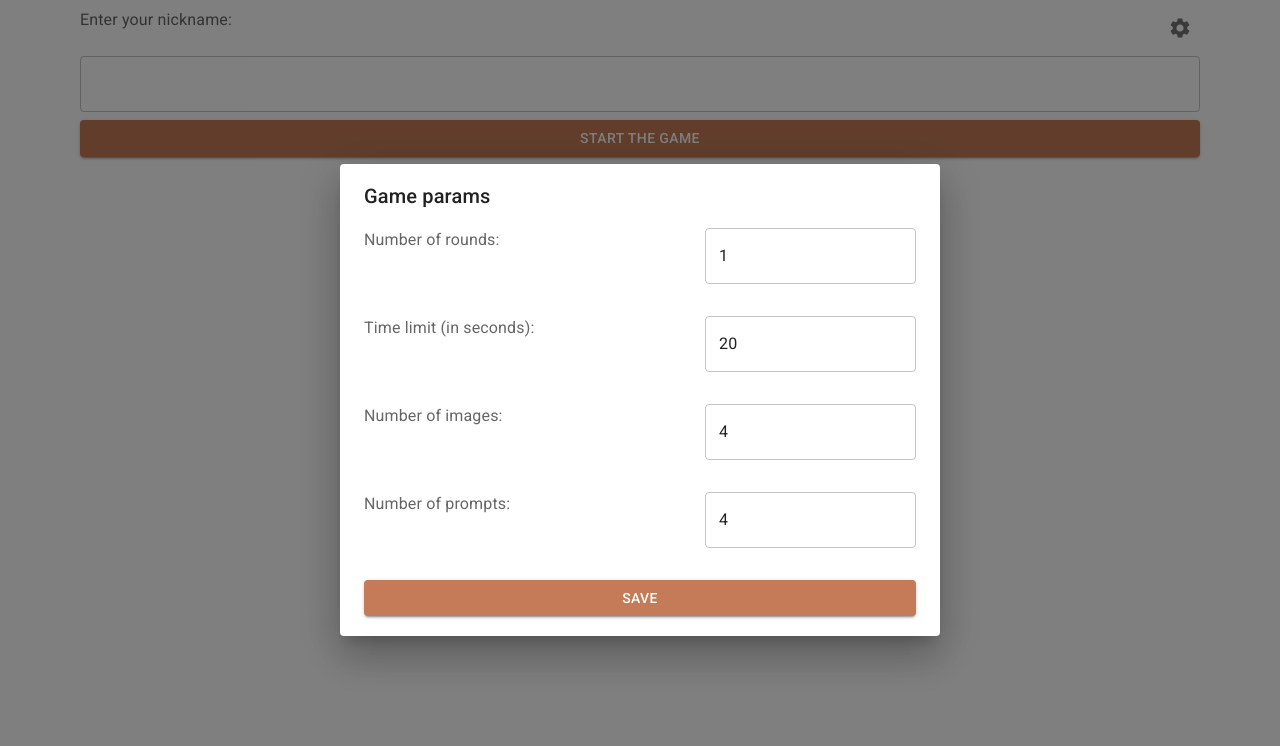
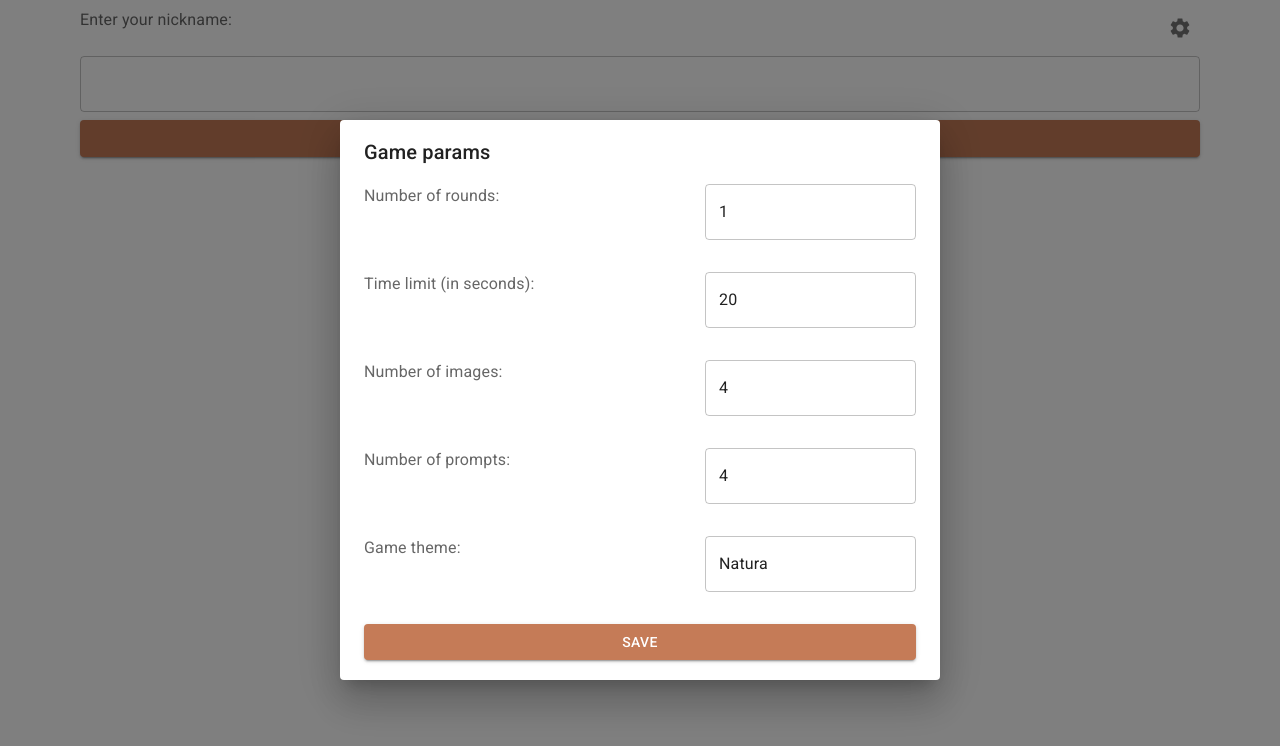
Before and after one commit to Wisien999/IO-AGH-2023, a React (Create React App) app in the folder photo-game-front/: page /start/settings in a window 1280 px wide. Shown: the top 746 px of the page. Built offline with nearby package versions, Linux system fonts and the light colour scheme.

Commit message:
add theme setting

```diff
--- a/photo-game-front/src/contexts/SettingsContext.tsx
+++ b/photo-game-front/src/contexts/SettingsContext.tsx
@@ -5,20 +5,24 @@ export const SettingsContext = createContext<{
     timeLimit: number;
     imageNumber: number;
     promptNumber: number;
+    theme: string;
     setRoundNumber: (r: number) => void;
     setTimeLimit: (r: number) => void;
     setImageNumber: (r: number) => void;
     setPromptNumber: (r: number) => void;
+    setTheme: (r: string) => void;
 
 }>({
     roundNumber: 1,
     timeLimit: 20,
     imageNumber: 4,
     promptNumber: 4,
+    theme: 'Natura',
     setRoundNumber() {},
     setTimeLimit() {},
     setImageNumber() {},
-    setPromptNumber() {}
+    setPromptNumber() {},
+    setTheme() {}
 })
 
 export function SettingsProvider({children}: { children: React.ReactNode }) {
@@ -26,17 +30,20 @@ export function SettingsProvider({children}: { children: React.ReactNode }) {
     const [timeLimit, setTimeLimit] = useState(20);
     const [imageNumber, setImageNumber] = useState(4);
     const [promptNumber, setPromptNumber] = useState(4);
+    const [theme, setTheme] = useState('Natura');
 
     const state = useMemo(() => ({
         roundNumber,
         timeLimit,
         imageNumber,
         promptNumber,
+        theme,
         setRoundNumber,
         setTimeLimit,
         setImageNumber,
-        setPromptNumber
-    }), [roundNumber, timeLimit, imageNumber, promptNumber]);
+        setPromptNumber,
+        setTheme
+    }), [roundNumber, timeLimit, imageNumber, promptNumber, theme]);
 
     return (
         <SettingsContext.Provider value={state}>
--- a/photo-game-front/src/views/SettingsView.tsx
+++ b/photo-game-front/src/views/SettingsView.tsx
@@ -54,6 +54,14 @@ export default function SettingsView() {
                                 value={startContext.promptNumber}
                                 type={'number'}></TextField>
                     </Grid>
+                    <Grid item xs={6}>
+                        <FormLabel>Game theme:</FormLabel>
+                    </Grid>
+                     <Grid item xs={6} display={"flex"} justifyContent={"flex-end"}>
+                        <TextField
+                                onChange={(event) => {startContext.setTheme(event.target.value)}}
+                                value={startContext.theme}></TextField>
+                    </Grid>
                     <Grid xs={12}>
                         <Button
                             onClick={(event) => {
--- a/photo-game-front/src/views/Start.tsx
+++ b/photo-game-front/src/views/Start.tsx
@@ -24,7 +24,8 @@ function Start() {
             'no_of_rounds': settingsContext.roundNumber,
             'no_of_images': settingsContext.imageNumber,
             'no_of_prompts': settingsContext.promptNumber,
-            'round_seconds': settingsContext.timeLimit
+            'round_seconds': settingsContext.timeLimit,
+            'theme': settingsContext.theme
         }
 
         // get game id
```
